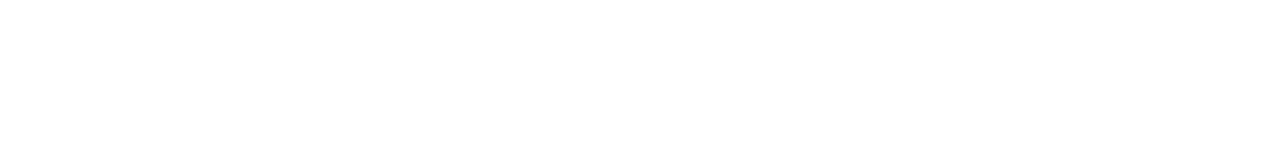
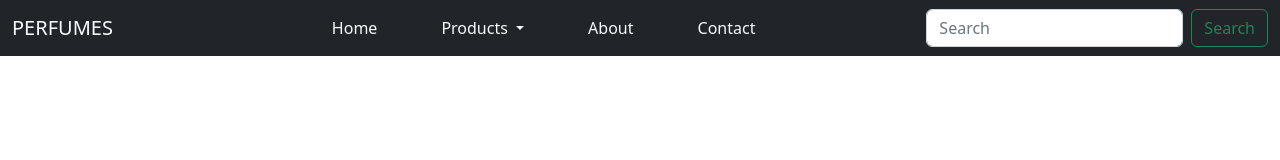
Before and after one commit to milapawlus/Bootstrap, a plain HTML site: page index.html in a window 1280 px wide. Drawn offline with nearby package versions, Linux system fonts and the light colour scheme.

Commit message:
added navbar

```diff
--- a/index.html
+++ b/index.html
@@ -4,10 +4,48 @@
     <meta charset="UTF-8">
     <meta http-equiv="X-UA-Compatible" content="IE=edge">
     <meta name="viewport" content="width=device-width, initial-scale=1.0">
+    <link href="https://cdn.jsdelivr.net/npm/bootstrap@5.2.2/dist/css/bootstrap.min.css" rel="stylesheet" integrity="sha384-Zenh87qX5JnK2Jl0vWa8Ck2rdkQ2Bzep5IDxbcnCeuOxjzrPF/et3URy9Bv1WTRi" crossorigin="anonymous">
     <link rel="stylesheet" href="styles/normalize.css">
     <title>Bootstrap</title>
 </head>
 <body>
+    <nav class="navbar navbar-expand-lg bg-dark">
+        <div class="container-fluid">
+          <a class="navbar-brand text-light me-5" href="#">PERFUMES</a>
+          <button class="navbar-toggler" type="button" data-bs-toggle="collapse" data-bs-target="#navbarSupportedContent" aria-controls="navbarSupportedContent" aria-expanded="false" aria-label="Toggle navigation">
+            <span class="navbar-toggler-icon"></span>
+          </button>
+          <div class="collapse navbar-collapse" id="navbarSupportedContent">
+            <ul class="navbar-nav mx-auto mb-2 mb-lg-0">
+              <li class="nav-item me-5">
+                <a class="nav-link text-light active" aria-current="page" href="#">Home</a>
+              </li>
+              <li class="nav-item dropdown">
+                <a class="nav-link text-light me-5 dropdown-toggle" href="#" role="button" data-bs-toggle="dropdown" aria-expanded="false">
+                  Products
+                </a>
+                <ul class="dropdown-menu bg-dark">
+                  <li><a class="dropdown-item text-light" href="#">Woman</a></li>
+                  <li><a class="dropdown-item text-light" href="#">Man</a></li>
+                  <li><hr class="dropdown-divider bg-light"></li>
+                  <li><a class="dropdown-item text-light" href="#">Something else here</a></li>
+                </ul>
+              </li>
+              <li class="nav-item">
+                <a class="nav-link text-light me-5" href="#">About</a>
+              </li>
+              <li class="nav-item">
+                <a class="nav-link text-light" href="#">Contact</a>
+              </li>
+            </ul>
+            <form class="d-flex" role="search">
+              <input class="form-control me-2" type="search" placeholder="Search" aria-label="Search">
+              <button class="btn btn-outline-success" type="submit">Search</button>
+            </form>
+          </div>
+        </div>
+    </nav>
 
+    <script src="https://cdn.jsdelivr.net/npm/bootstrap@5.2.2/dist/js/bootstrap.bundle.min.js" integrity="sha384-OERcA2EqjJCMA+/3y+gxIOqMEjwtxJY7qPCqsdltbNJuaOe923+mo//f6V8Qbsw3" crossorigin="anonymous"></script>
 </body>
 </html>
```
Also changed, not shown: 1 other file.
